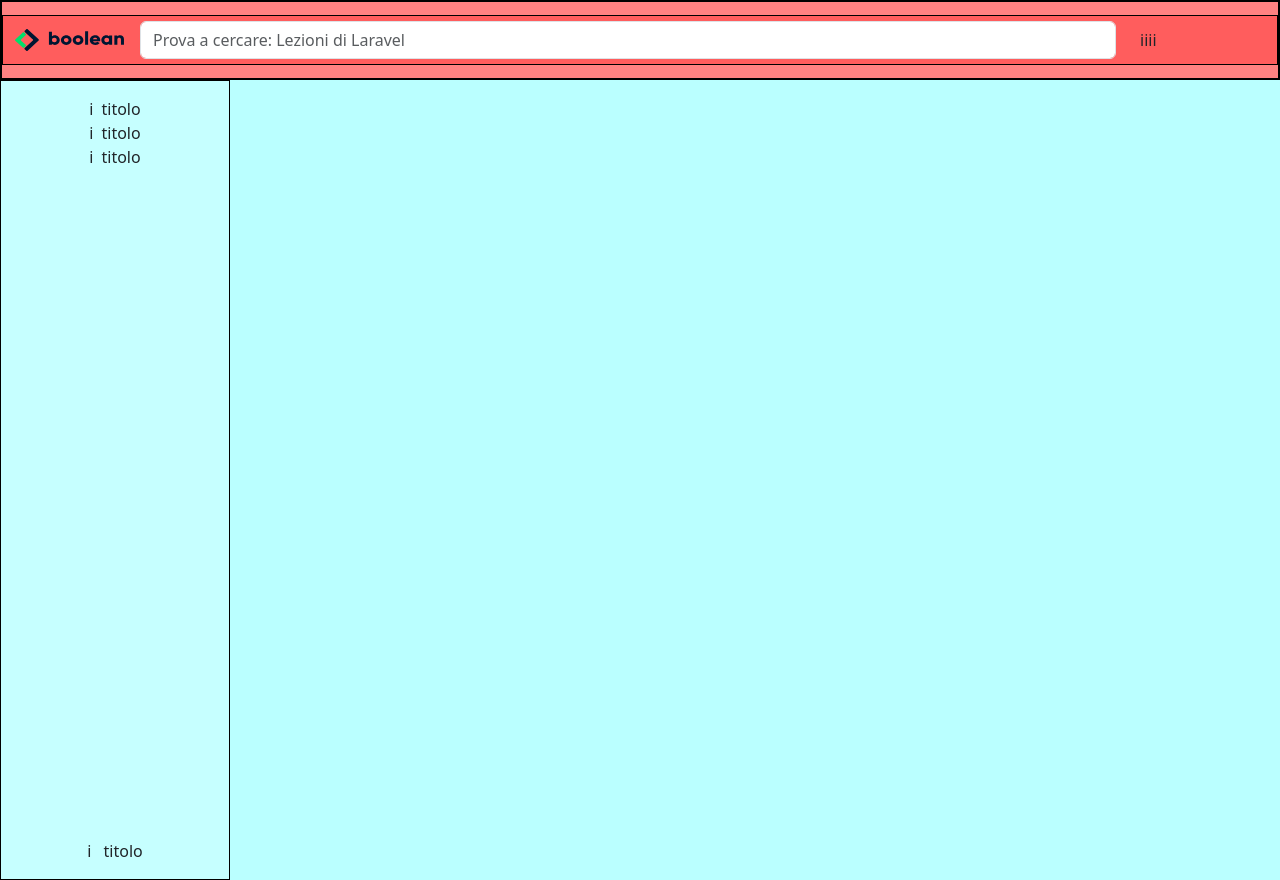
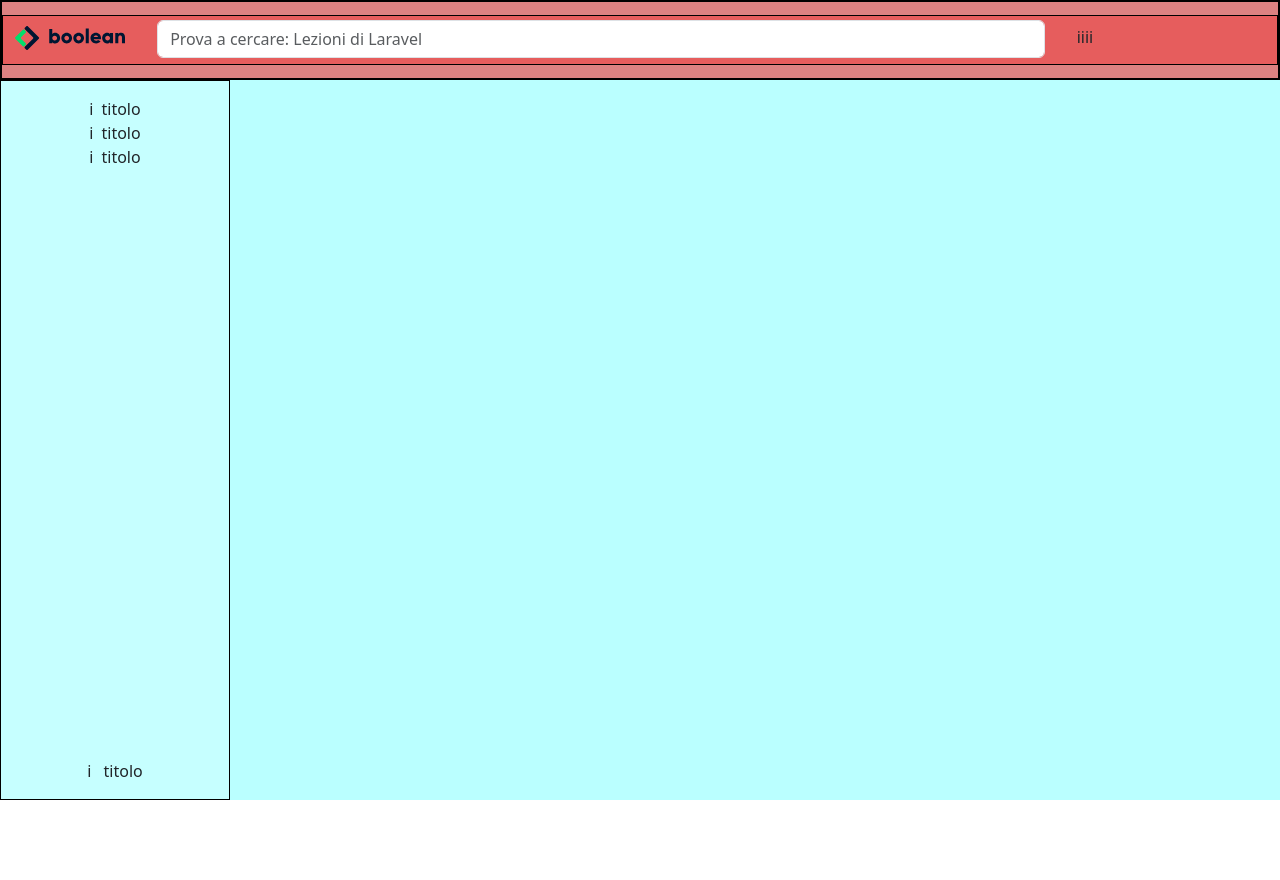
Before and after one commit to marcocnc/html-css-bootstrap-dashboard, a plain HTML site: page index.html in a window 1280 px wide. After the commit the page ends 800 px from the top, so only its background shows below. Drawn offline with nearby package versions, Linux system fonts and the light colour scheme.

Commit message:
[correct] header structure

```diff
--- a/assets/css/style.css
+++ b/assets/css/style.css
@@ -6,11 +6,17 @@
 
 header{
     height: 80px;
+    position:fixed;
+    top: 0;
+    left: 0;
+    width: 100%;
+    z-index: 999;
 }
 
 main{
     height: 100vh;
     background-color: rgba(0, 255, 255, 0.269);
+    padding-top: 80px;
 }
 
 /* Header */
@@ -20,21 +26,11 @@ main{
 }
 
 .logo .desktop-image{
-    width: 100%;
+    width: 110px;
     vertical-align: middle;
 }
 
-.logo{
-    width: 10%;
-}
 
-.try-to-search{
-    width: 80%;
-}
-
-.header-icons{
-    width: 10%;
-}
 
 /* Main */
 #sidebar{
--- a/index.html
+++ b/index.html
@@ -22,22 +22,34 @@
     <!-- Header -->
     <header class="debug">
         <nav class="header-nav d-flex align-items-center h-100 debug ">
-            <div class="container-fluid d-flex align-items-center debug ">
-                <div class="logo pe-3">
+            <div class="container-fluid debug ">
+                <div class="row">
+                    <div class="col-1 d-flex align-items-center">
+                        <div class="logo">
                             <a href="#">
                                 <img src="assets/img/mobile-logo.png" alt="mobile-logo" class="mobile-image d-lg-none">
-                        <img src="assets/img/logo.svg" alt="logo" class="desktop-image d-none d-lg-block">
+                                <img src="assets/img/logo.svg" alt="logo" class="desktop-image d-none d-lg-inline">
                             </a>
                         </div>
-                <form class="try-to-search d-flex pe-3" role="search">
+                    </div>
+                    <div class="col-9 ps-5 pt-lg-1">
+                        <form class="d-flex" role="search">
                             <input class="form-control me-2" type="search" placeholder="Prova a cercare: Lezioni di Laravel" aria-label="Search">
                         </form>
+                    </div>
+                    <div class="col-2 d-flex align-items-center ">
                         <div class="header-icons d-flex">
                             <span class="d-none d-lg-block">i</span>
                             <span class="d-none d-lg-block">i</span>
                             <span class="d-none d-lg-block">i</span>
-                    <span class="">i</span>
+                            <span class="text-center">i</span>
                         </div>
+                    </div>
+
+
+
+                </div>
+
                 </div>
         </nav>
     </header>
```
Lines whose indentation alone changed are shown as unchanged.
